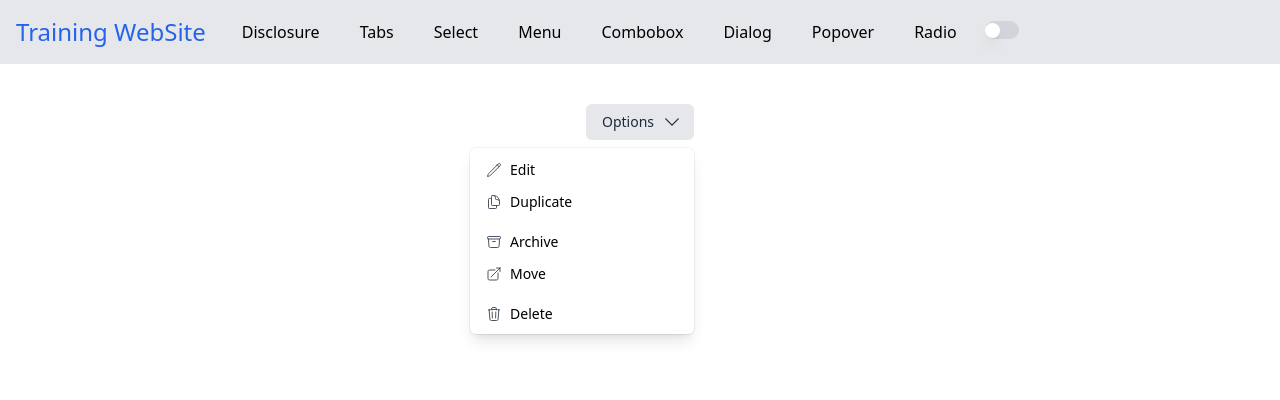
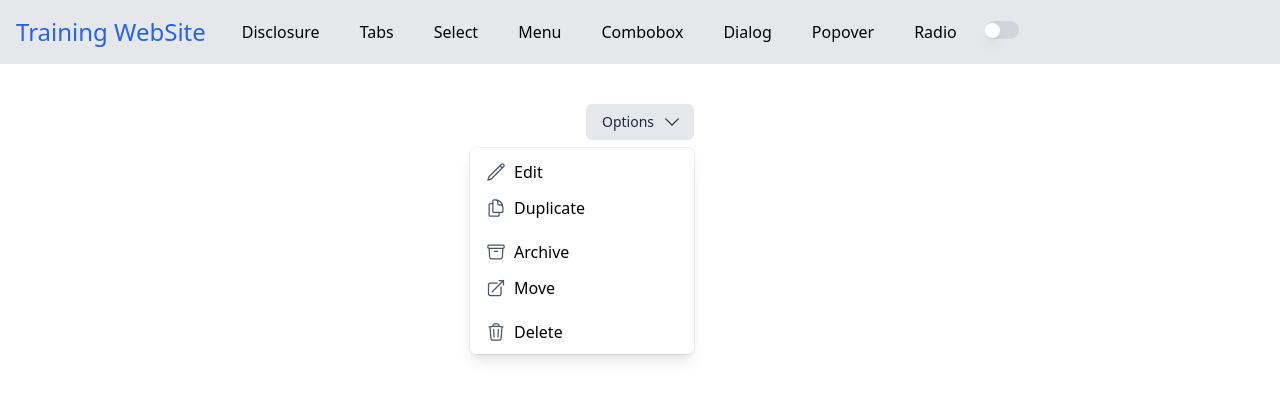
Before and after one commit to giliolizera/Training, a Vue app: page /menu in a window 1280 px wide. Shown: the top 400 px of the page. Built offline with nearby package versions, Linux system fonts and the light colour scheme; what maska would draw is missing.

Commit message:
feat: alteração tamanho do menu

```diff
--- a/src/components/Menu.vue
+++ b/src/components/Menu.vue
@@ -23,26 +23,26 @@
          <div v-if="exibir" class="rounded-lg">
             <ul
                class="absolute right-0 mt-2 w-48 md:w-56 lg:w-56 origin-top-right rounded-md shadow-lg ring-1 ring-black ring-opacity-5 focus:outline-none px-1 py-1 bg-white">
-               <button @click="exibir = false" class="w-full inline-flex px-3 py-1.5 mt-0.5 hover:bg-slate-500 text-sm rounded-md text-black">
-                  <PencilIcon class="mt-0.5 text-gray-600 mr-2 h-4 w-4" />
+               <button @click="exibir = false" class="w-full inline-flex px-3 py-1.5 mt-0.5 hover:bg-slate-500 text-base rounded-md text-black">
+                  <PencilIcon class="mt-0.5 text-gray-600 mr-2 h-5 w-5" />
                   Edit
                </button>
-               <button @click="exibir = false" class="w-full inline-flex px-3 py-1.5 hover:bg-slate-500 text-sm rounded-md text-black">
-                  <DocumentDuplicateIcon class="mt-0.5 text-gray-600 mr-2 h-4 w-4" />
+               <button @click="exibir = false" class="w-full inline-flex px-3 py-1.5 hover:bg-slate-500 text-base rounded-md text-black">
+                  <DocumentDuplicateIcon class="mt-0.5 text-gray-600 mr-2 h-5 w-5" />
                   Duplicate
                </button>
                <li class="px-1 py-1 divide-y divide-gray-800"></li>
-               <button @click="exibir = false" class="w-full inline-flex px-3 py-1.5 hover:bg-slate-500 text-sm rounded-md text-black">
-                  <ArchiveBoxIcon class="mt-0.5 text-gray-600 mr-2 h-4 w-4" />
+               <button @click="exibir = false" class="w-full inline-flex px-3 py-1.5 hover:bg-slate-500 text-base rounded-md text-black">
+                  <ArchiveBoxIcon class="mt-0.5 text-gray-600 mr-2 h-5 w-5" />
                   Archive
                </button>
-               <button @click="exibir = false" class="w-full inline-flex px-3 py-1.5 hover:bg-slate-500 text-sm rounded-md text-black">
-                  <ArrowTopRightOnSquareIcon class="mt-0.5 text-gray-600 mr-2 h-4 w-4" />
+               <button @click="exibir = false" class="w-full inline-flex px-3 py-1.5 hover:bg-slate-500 text-base rounded-md text-black">
+                  <ArrowTopRightOnSquareIcon class="mt-0.5 text-gray-600 mr-2 h-5 w-5" />
                   Move
                </button>
                <li class="px-1 py-1 divide-y divide-gray-800"></li>
-               <button @click="exibir = false" class="w-full inline-flex px-3 pt-1.5 pb-1.5 mb-0 hover:bg-slate-500 text-sm rounded-md text-black">
-                  <TrashIcon class="mt-0.5 text-gray-600 mr-2 h-4 w-4" />
+               <button @click="exibir = false" class="w-full inline-flex px-3 pt-1.5 pb-1.5 mb-0 hover:bg-slate-500 text-base rounded-md text-black">
+                  <TrashIcon class="mt-0.5 text-gray-600 mr-2 h-5 w-5" />
                   Delete
                </button>
             </ul>
```
